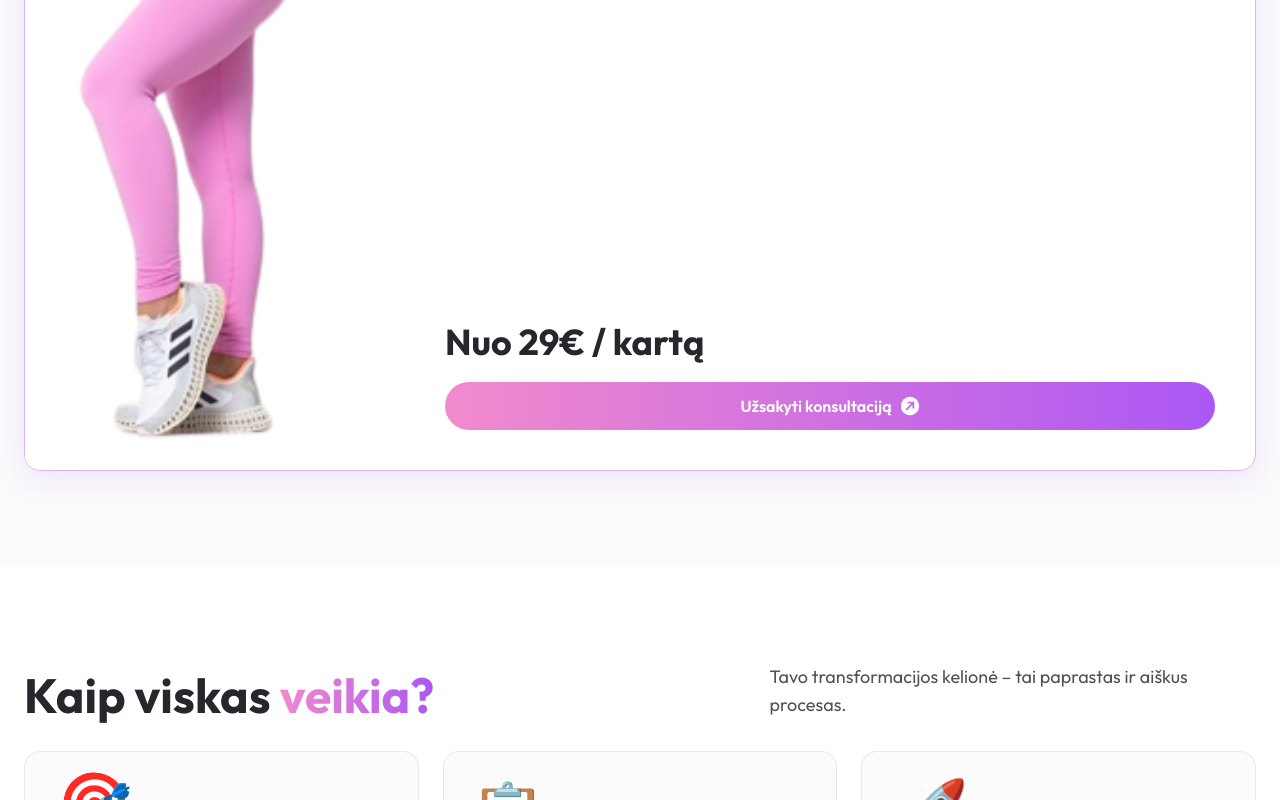
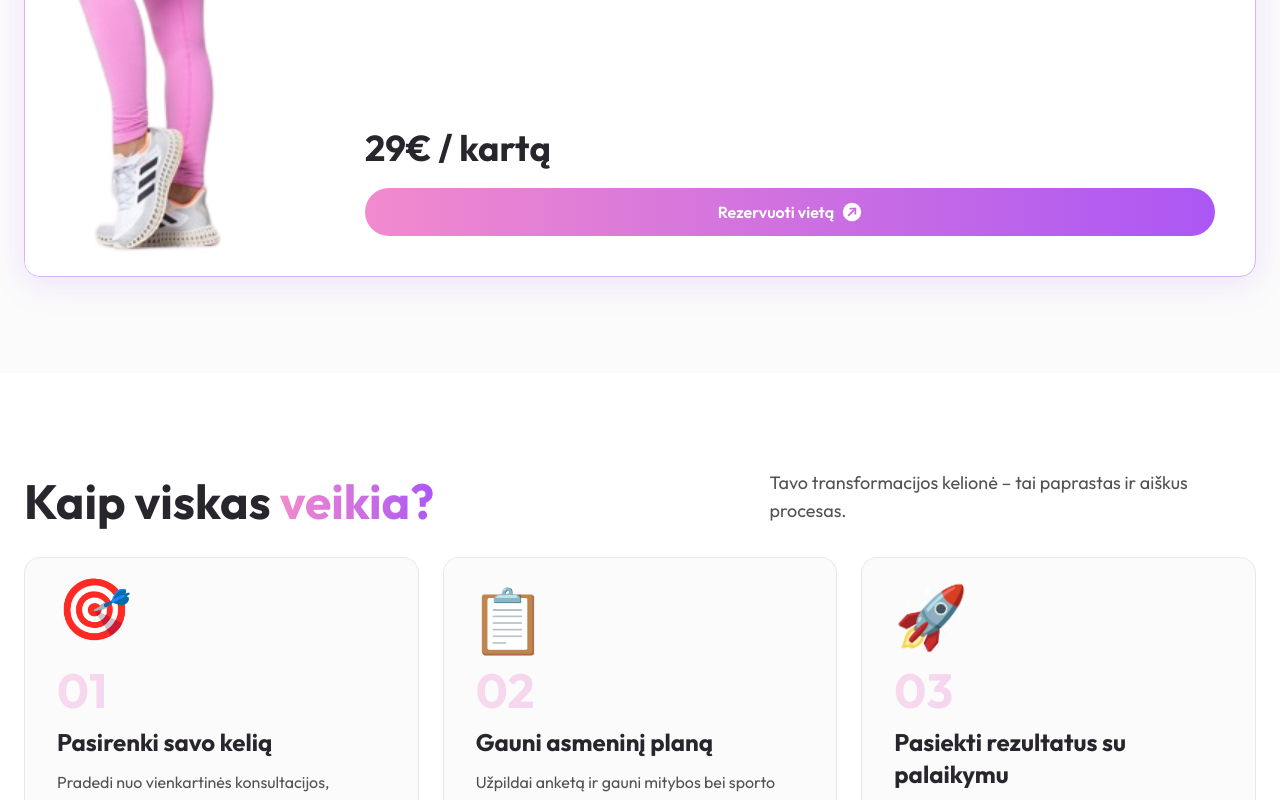
Before and after one commit to RimBin/renataladies, a Next.js app in the folder web/: page / in a window 1280 px wide. Shown: the part 4900-5700 px from the top of the page. Built offline with nearby package versions, Linux system fonts and the light colour scheme; no server answers.

Commit message:
ui(services): reduce image width for one-off consultation card; add imageWrapperWidth prop

```diff
--- a/web/components/home/HomeServicesSection.tsx
+++ b/web/components/home/HomeServicesSection.tsx
@@ -50,6 +50,7 @@ const services = [
     tag: { text: '1:1', color: 'oneoff' as const },
     imageSrc: '/images/services/consultation.png',
     imageFit: 'contain' as const,
+    imageSize: 'small' as const,
     title: 'Vienkartinė konsultacija',
     description: '60–90 min. susitikimas konkrečiam klausimui – gauk aiškų veiksmų planą po pokalbio.',
     features: [
@@ -57,9 +58,9 @@ const services = [
       'Aiškios rekomendacijos ir atsakymai.',
       '7 dienų el. pašto palaikymas po konsultacijos.',
     ],
-    price: 'Nuo 29€ / kartą',
-    buttonText: 'Užsakyti konsultaciją',
-    buttonHref: '/konsultacijos#rezervacija',
+    price: '29€ / kartą',
+    buttonText: 'Rezervuoti vietą',
+    buttonHref: '/konsultacijos',
   },
 ];
 
@@ -95,6 +96,7 @@ export default function HomeServicesSection() {
               {...highlightService}
               horizontal
               featured
+              imageWrapperWidth="lg:w-[300px]"
             />
           </div>
         )}
--- a/web/components/ui/ServiceCard.tsx
+++ b/web/components/ui/ServiceCard.tsx
@@ -17,6 +17,8 @@ interface ServiceCardProps {
   featured?: boolean;
   compact?: boolean;
   horizontal?: boolean;
+  imageSize?: 'small' | 'medium' | 'large';
+  imageWrapperWidth?: string;
 }
 
 const tagColors = {
@@ -40,6 +42,8 @@ export function ServiceCard({
   featured = false,
   compact = false,
   horizontal = false,
+  imageSize = 'medium',
+  imageWrapperWidth = 'lg:w-[380px]',
 }: ServiceCardProps) {
   const cardClasses = [
     "flex bg-white rounded-2xl border border-neutral-200/80 shadow-[0_4px_24px_rgba(0,0,0,0.04)] overflow-hidden h-full",
@@ -48,7 +52,13 @@ export function ServiceCard({
     className
   ].filter(Boolean).join(" ");
 
-  const defaultImageHeight = compact ? "h-48" : featured ? "h-80 lg:h-full" : "h-64 sm:h-80";
+  const imageSizeMap = {
+    small: compact ? "h-32" : featured ? "h-48 lg:h-full" : "h-40 sm:h-48",
+    medium: compact ? "h-48" : featured ? "h-80 lg:h-full" : "h-64 sm:h-80",
+    large: compact ? "h-64" : featured ? "h-96 lg:h-full" : "h-80 sm:h-96",
+  };
+
+  const defaultImageHeight = imageSizeMap[imageSize];
   const imageHeight = horizontal ? "h-64 lg:h-auto lg:min-h-[24rem]" : defaultImageHeight;
   const titleSize = featured ? "text-2xl sm:text-3xl" : "text-xl sm:text-2xl";
   const padding = horizontal ? "p-6 sm:p-8 lg:p-10" : "p-5 sm:p-6";
@@ -58,7 +68,7 @@ export function ServiceCard({
       : 'object-contain object-bottom'
     : 'object-cover';
   const imageWrapperClasses = horizontal
-    ? 'relative w-full lg:w-[380px] lg:flex-shrink-0'
+    ? `relative w-full ${imageWrapperWidth} lg:flex-shrink-0`
     : 'relative w-full';
 
   return (
```
